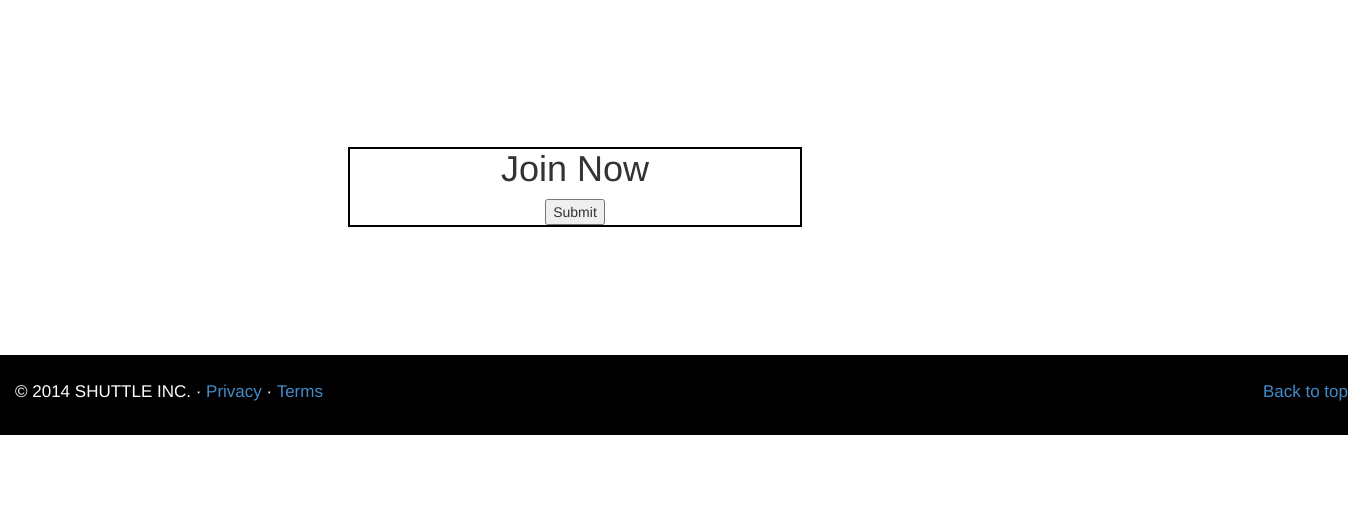
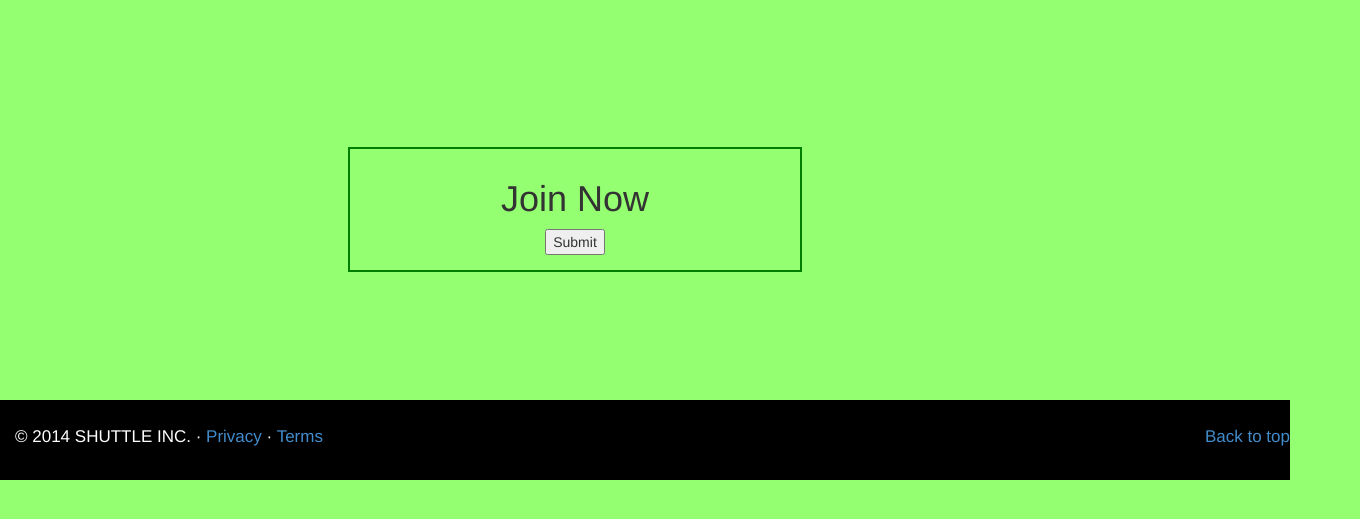
Before and after one commit to aakash-cr7/shareAcar, a Django app: page /signup in a window 1360 px wide. Shown: the part 51-570 px from the top of the page. Run offline with Django 3.2, Linux system fonts and the light colour scheme; parts of the project's set-up code (start-up, migrations or seed data) failed here and were passed over; some libraries are stand-ins or nearby versions.

Commit message:
Adjusting width of the sign in page

```diff
--- a/static/static/adduser.css
+++ b/static/static/adduser.css
@@ -1,16 +1,23 @@
+body {
+	background-color: #94FF70;
+}
+
 .myForm {
-    outline: 2px solid black;
+    outline: 2px solid green;
     margin-top: 200px;
     margin-left: 350px;
     width: 450px;
     alignment-adjust: central;
     text-align: center;
+		padding-top: 10px;
+		padding-bottom: 15px;
+
 }
 
 footer {
 	background-color: black;
 	height:80px;
-	width:1348px;
+	width:1290px;
 	color:white;
 	padding-left:15px;
 	font-size: 17px;
```
